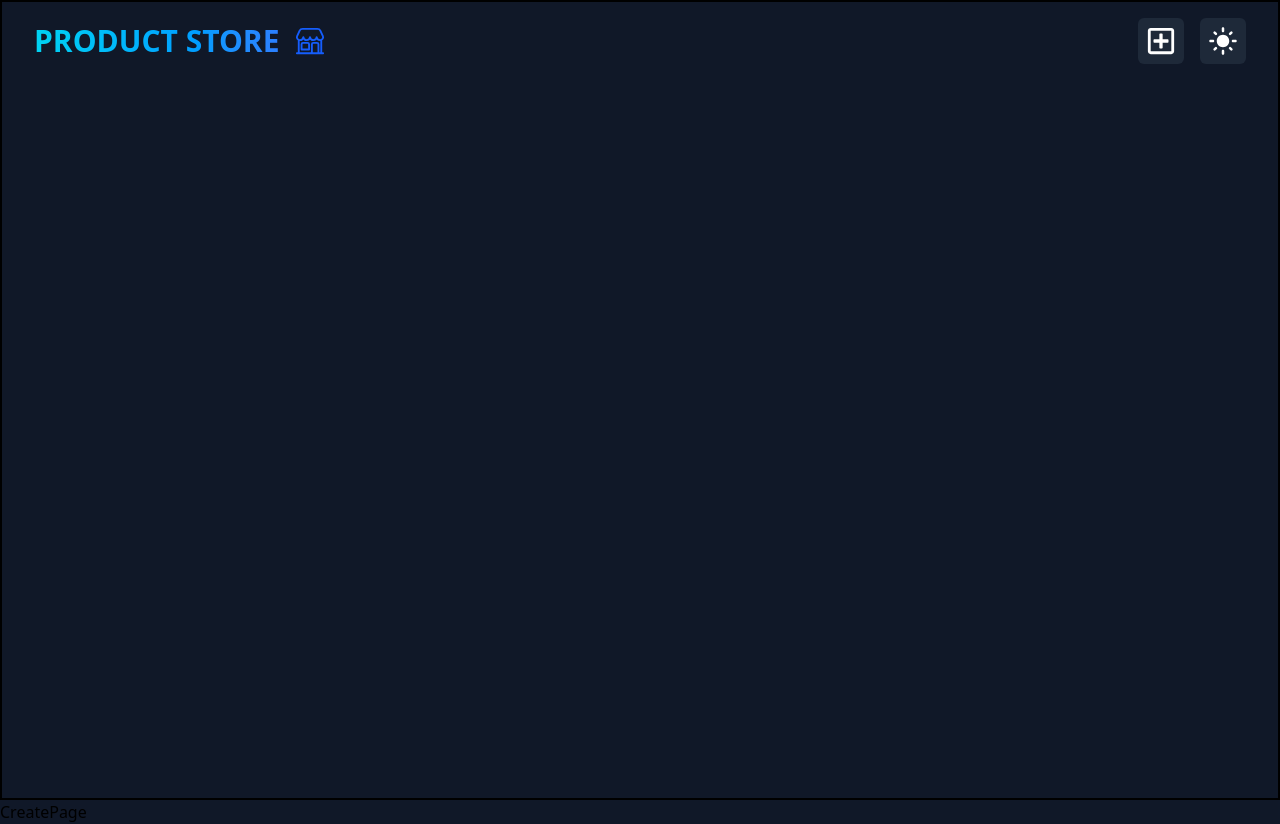
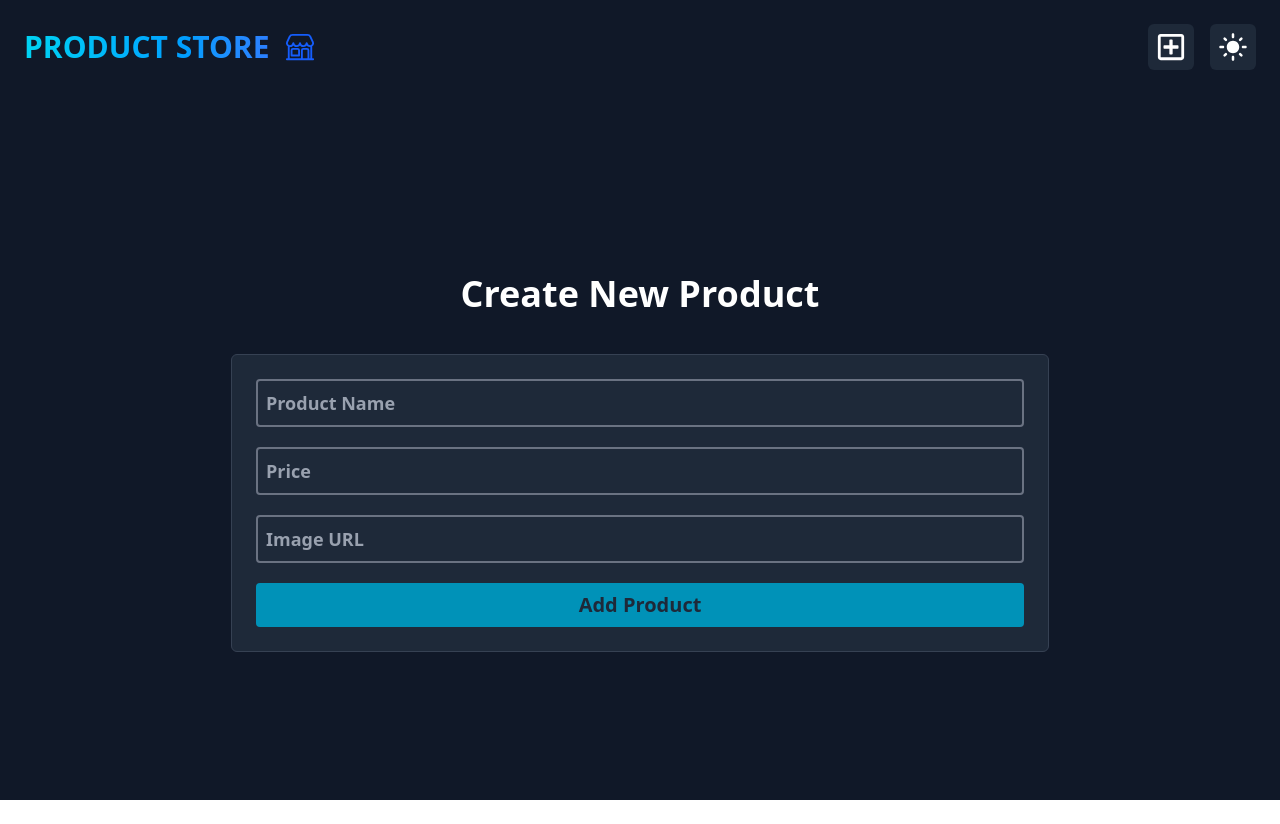
Before and after one commit to Kaushik-123-p/s, a React (Vite) app in the folder frontend/: page /create in a window 1280 px wide. After the commit the page ends 800 px from the top, so only its background shows below. Built offline with nearby package versions, Linux system fonts and the light colour scheme.

Commit message:
create a  CreatePage with form inputs for product details

```diff
--- a/frontend/src/App.jsx
+++ b/frontend/src/App.jsx
@@ -7,7 +7,7 @@ function App() {
 
 
   return (
-    <div className="bg-gray-900">
+    <div className="bg-gray-900 h-screen w-full flex flex-col items-center gap-5 ">
       <BrowserRouter>
         <Navbar />
         <Routes>
--- a/frontend/src/components/Navbar/Navbar.jsx
+++ b/frontend/src/components/Navbar/Navbar.jsx
@@ -13,11 +13,11 @@ const Navbar = () => {
 
 
   return (
-    <div className='container mx-auto px-4 min-h-screen border-2 '>
+    <div className='container m-2 px-2 '>
       <div className='flex lg:flex-row items-center justify-between '>
         <Link to={"/"}>
           <div className="flex items-center gap-2 p-4 text-lg lg:text-3xl font-extrabold cursor-pointer">
-            <p className=" text-transparent bg-clip-text bg-gradient-to-r from-cyan-400 to-blue-500 hover:text-xl">
+            <p className=" text-transparent bg-clip-text bg-gradient-to-r from-cyan-400 to-blue-500   ">
               PRODUCT STORE
             </p>
             <IoStorefrontOutline className="ml-2  text-blue-600" />
--- a/frontend/src/pages/CreatePage.jsx
+++ b/frontend/src/pages/CreatePage.jsx
@@ -1,8 +1,61 @@
-import React from 'react'
+import React, { useState } from 'react'
 
 const CreatePage = () => {
+
+
+  const [newProduct, setNewProduct] = useState(
+    {
+      name: "",
+      price: "",
+      image: ""
+    }
+  )
+
+  const addProductButton = () => {
+    console.log(newProduct)
+  }
+
   return (
-    <div>CreatePage</div>
+    <div className='container text-white flex flex-col items-center justify-center w-full max-w-[850px] px-4 py-10 mt-20 mx-auto' >
+      <h1 className='text-2xl lg:text-4xl font-bold m-10'>Create New Product</h1>
+      <div className='bg-gray-800 w-full flex flex-col items-center justify-center gap-5 p-6 border border-gray-700 text-lg font-semibold rounded-md'>
+
+        <input
+          type="text"
+          placeholder='Product Name'
+          name="name"
+          value={newProduct.name}
+          onChange={(e) => setNewProduct({ ...newProduct, name: e.target.value })}
+          className=' p-2 border-2 border-gray-500 rounded-sm w-full focus:outline-none focus:ring-2 focus:bg-gray-900 placeholder-gray-400 ' />
+
+
+
+        <input
+          type="text"
+          placeholder='Price'
+          name="name"
+          value={newProduct.price}
+          onChange={(e) => setNewProduct({ ...newProduct, price: e.target.value })}
+          className='p-2 border-2 border-gray-500 rounded-sm w-full focus:outline-none focus:ring-2 placeholder-gray-400 focus:bg-gray-900' />
+
+
+
+        <input
+          type="text"
+          placeholder='Image URL'
+          name="name"
+          value={newProduct.image}
+          onChange={(e) => setNewProduct({ ...newProduct, image: e.target.value })}
+          className='p-2 border-2 border-gray-500 rounded-sm w-full focus:outline-none focus:ring-2 placeholder-gray-400 focus:bg-gray-900' />
+
+        <button
+          onClick={addProductButton}
+          className='bg-cyan-600 w-full p-2 rounded-sm text-xl text-gray-800 font-bold cursor-pointer'>
+          Add Product
+        </button>
+      </div>
+
+    </div>
   )
 }
 
```
